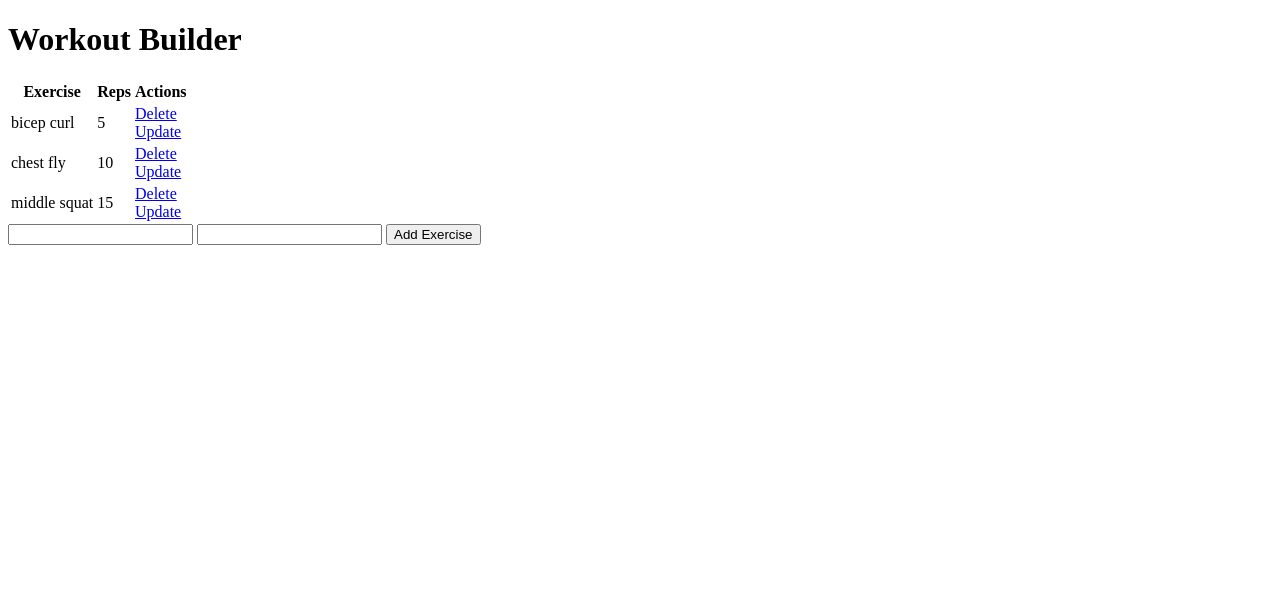
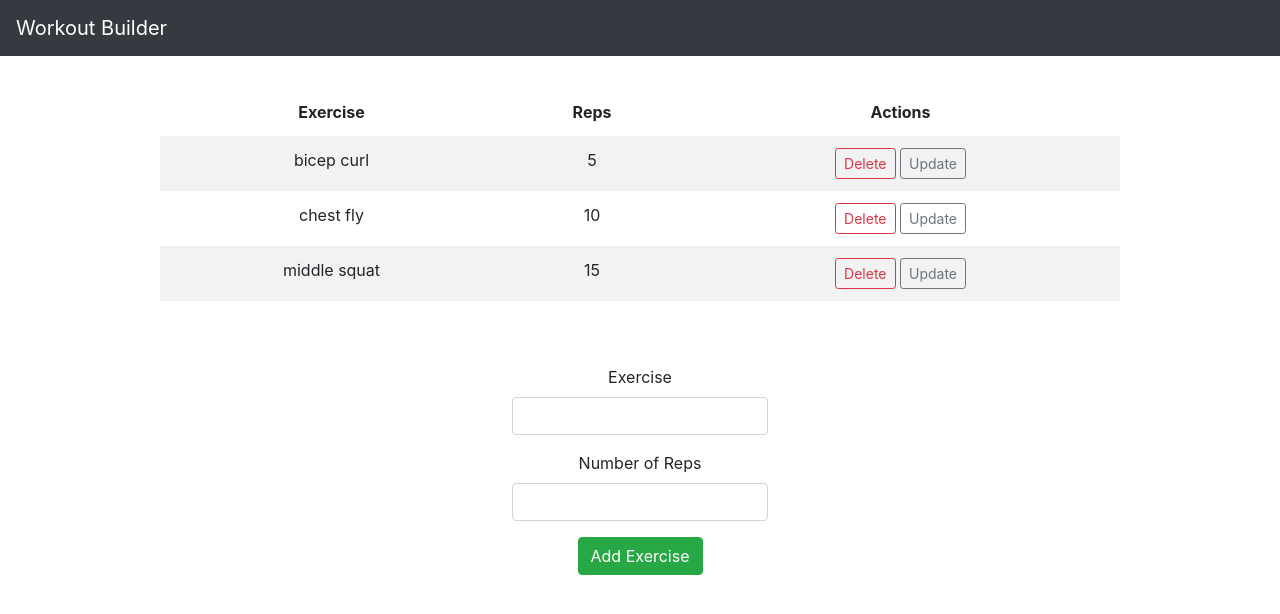
Before and after one commit to jaimedaniels94/workout_builder, a Flask app: page / in a window 1280 px wide. Shown: the top 614 px of the page. Run offline with Flask 2, Linux system fonts and the light colour scheme; data comes from the database, SQL or seed files in the repository; both versions use the stored data as it was after the commit; some libraries are stand-ins or nearby versions.

Commit message:
add bootstrap styling

```diff
--- /dev/null
+++ b/static/main.css
@@ -0,0 +1,30 @@
+.form,
+.form-update {
+  width: 20%;
+  margin: auto;
+}
+
+.form-update {
+  margin: 2rem auto;
+}
+
+.btn.btn-success {
+  margin: 1rem auto;
+  display: block;
+}
+
+.table {
+  width: 75%;
+  margin: 2rem auto;
+  margin-bottom: 4rem;
+}
+
+label {
+  display: block;
+  text-align: center;
+}
+
+td,
+th {
+  text-align: center;
+}
--- a/templates/base.html
+++ b/templates/base.html
@@ -4,9 +4,46 @@
     <meta charset="UTF-8" />
     <meta http-equiv="X-UA-Compatible" content="IE=edge" />
     <meta name="viewport" content="width=device-width, initial-scale=1.0" />
-    {% block head %} {% endblock %}
+
+    <link
+      rel="stylesheet"
+      href="https://stackpath.bootstrapcdn.com/bootstrap/4.4.1/css/bootstrap.min.css"
+      integrity="sha384-Vkoo8x4CGsO3+Hhxv8T/Q5PaXtkKtu6ug5TOeNV6gBiFeWPGFN9MuhOf23Q9Ifjh"
+      crossorigin="anonymous"
+    />
+    <link
+      rel="stylesheet"
+      href="https://stackpath.bootstrapcdn.com/font-awesome/4.7.0/css/font-awesome.min.css"
+      crossorigin="anonymous"
+    />
+    <link
+      rel="stylesheet"
+      href="{{ url_for('static', filename='main.css') }}"
+    />
+
+    {% block head %}
+    <title>Workout Builder</title>
+    {% endblock %}
   </head>
   <body>
-    {% block body %} {% endblock %}
+    {% block body %}
+
+    <script
+      src="https://code.jquery.com/jquery-3.3.1.slim.min.js"
+      integrity="sha384-q8i/X+965DzO0rT7abK41JStQIAqVgRVzpbzo5smXKp4YfRvH+8abtTE1Pi6jizo"
+      crossorigin="anonymous"
+    ></script>
+    <script
+      src="https://cdnjs.cloudflare.com/ajax/libs/popper.js/1.14.7/umd/popper.min.js"
+      integrity="sha384-UO2eT0CpHqdSJQ6hJty5KVphtPhzWj9WO1clHTMGa3JDZwrnQq4sF86dIHNDz0W1"
+      crossorigin="anonymous"
+    ></script>
+    <script
+      src="https://stackpath.bootstrapcdn.com/bootstrap/4.3.1/js/bootstrap.min.js"
+      integrity="sha384-JjSmVgyd0p3pXB1rRibZUAYoIIy6OrQ6VrjIEaFf/nJGzIxFDsf4x0xIM+B07jRM"
+      crossorigin="anonymous"
+    ></script>
+
+    {% endblock %}
   </body>
 </html>
--- a/templates/index.html
+++ b/templates/index.html
@@ -1,31 +1,51 @@
 {% extends 'base.html' %} {% block head %} <title>Workout Builder</title>{%
 endblock %} {% block body %}
 <div class="content">
-  <h1>Workout Builder</h1>
+  <header>
+    <nav class="navbar navbar-dark bg-dark">
+      <a class="navbar-brand" href="/">Workout Builder</a>
+    </nav>
+  </header>
 
-  <table>
+  <table class="table table-striped table-borderless">
+    <thead>
       <tr>
-      <th>Exercise</th>
-      <th>Reps</th>
-      <th>Actions</th>
+        <th scope="col">Exercise</th>
+        <th scope="col">Reps</th>
+        <th scope="col">Actions</th>
       </tr>
+    </thead>
+    <tbody>
       {% for workout in workouts %}
       <tr>
-      <td>{{ workout.exercise }}</td>
+        <td scope="row">{{ workout.exercise }}</td>
         <td>{{ workout.reps }}</td>
         <td>
-        <a href="/delete/{{workout.id}}">Delete</a>
-        <br />
-        <a href="/update/{{workout.id}}">Update</a>
+          <a href="/delete/{{workout.id}}" class="btn btn-outline-danger btn-sm"
+            >Delete</a
+          >
+
+          <a
+            href="/update/{{workout.id}}"
+            class="btn btn-outline-secondary btn-sm"
+            >Update</a
+          >
         </td>
       </tr>
       {% endfor %}
+    </tbody>
   </table>
   <div class="form">
     <form action="/" method="POST">
-      <input type="text" name="exercise" id="exercise" />
-      <input type="number" name="reps" id="reps" />
-      <input type="submit" value="Add Exercise" />
+      <div class="form-group">
+        <label for="exercise">Exercise</label>
+        <input type="text" class="form-control" name="exercise" id="exercise" />
+      </div>
+      <div class="form-group">
+        <label for="reps">Number of Reps</label>
+        <input type="number" class="form-control" name="reps" id="reps" />
+      </div>
+      <input type="submit" class="btn btn-success" value="Add Exercise" />
     </form>
   </div>
 </div>
```
Also changed, not shown: templates/update.html (+17 -4 lines), site.db. Lines whose indentation alone changed are shown as unchanged.
